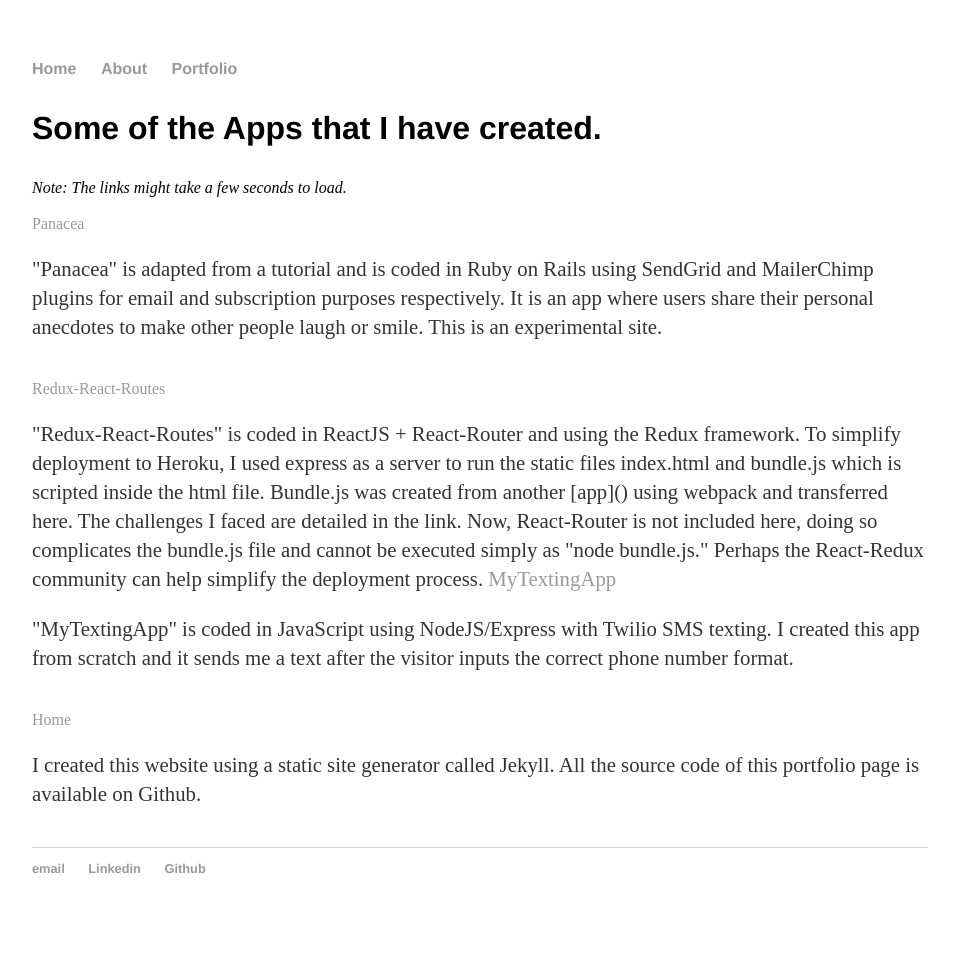
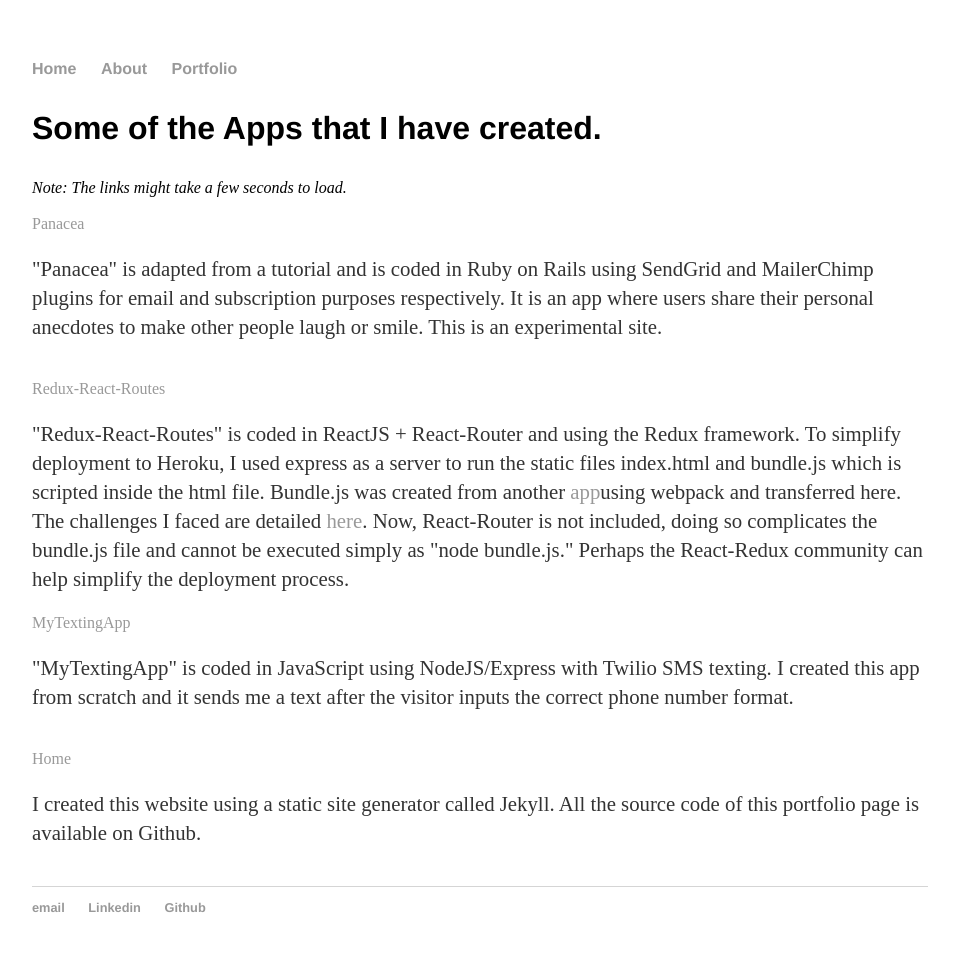
Before and after one commit to rodstaff/rodstaff.github.io, a Jekyll site: the page built from portfolio/index.html, in a window 1280 px wide. Shown: the whole page, without its empty margins (160-1114 px from the left). Built offline with Jekyll 4.4.1, drawn with Linux system fonts in a browser that asks for light colours; before the commit the page ends 936 px from its top, so only the background shows below that.

Commit message:
modified portfolio/index.html

```diff
--- a/portfolio/index.html
+++ b/portfolio/index.html
@@ -12,8 +12,8 @@
 
          <a href="https://redux-react-router.herokuapp.com/">Redux-React-Routes</a>
 
-         <p>"Redux-React-Routes" is coded in ReactJS + React-Router and using the Redux framework.  To simplify deployment to Heroku, I used express as a server to run the static files index.html and bundle.js which is scripted inside the html file.  Bundle.js was created from another [app]() using webpack and transferred here.
-         The challenges I faced are detailed in the link.  Now, React-Router is not included here, doing so complicates the bundle.js file and cannot be executed simply as "node bundle.js."  Perhaps the React-Redux community can help simplify the deployment process.
+         <p>"Redux-React-Routes" is coded in ReactJS + React-Router and using the Redux framework.  To simplify deployment to Heroku, I used express as a server to run the static files index.html and bundle.js which is scripted inside the html file.  Bundle.js was created from another <a href="https://github.com/rodstaff/redux-react-routes">app</a>using webpack and transferred here.
+         The challenges I faced are detailed <a href="https://github.com/rodstaff/redux-react-heroku">here</a>.  Now, React-Router is not included, doing so complicates the bundle.js file and cannot be executed simply as "node bundle.js."  Perhaps the React-Redux community can help simplify the deployment process.</p>
 
 	     <a href="https://mytextingapp.herokuapp.com/" target="_blank">MyTextingApp</a>
 
```
